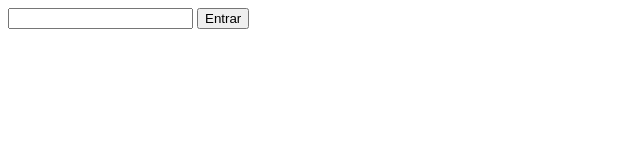
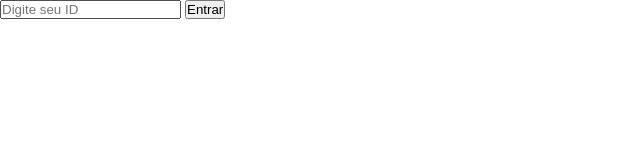
Before and after one commit to eded001/help-now, a website: page public/pages/login.html in a window 1280 px wide. Shown: the whole page, without its empty margins (0-640 px from the left). Drawn offline with Linux system fonts and the light colour scheme.

Commit message:
style: mudei o tag e adicionei um placeholder

```diff
--- a/public/pages/login.html
+++ b/public/pages/login.html
@@ -4,16 +4,20 @@
     <meta charset="UTF-8">
     <meta name="viewport" content="width=device-width, initial-scale=1.0">
     <title>Login | Help Now</title>
+    <link rel="stylesheet" href="../assets/css/global/global.css">
+    <link rel="stylesheet" href="../assets/css/account/style-login.css">
 </head>
 <body>
     <main>
+        <div id="logo"></div>
+
         <div id="login-section">
             <div id="user-icon"></div>
 
-            <div id="form">
-                <input type="text" id="">
+            <form id="form">
+                <input type="text" id="" placeholder="Digite seu ID">
                 <input type="submit" value="Entrar">
-            </div>
+            </form>
         </div>
     </main>
 </body>
```
